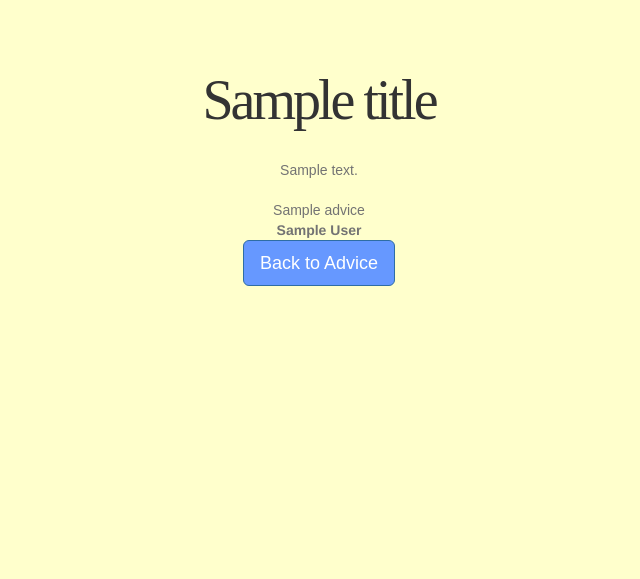
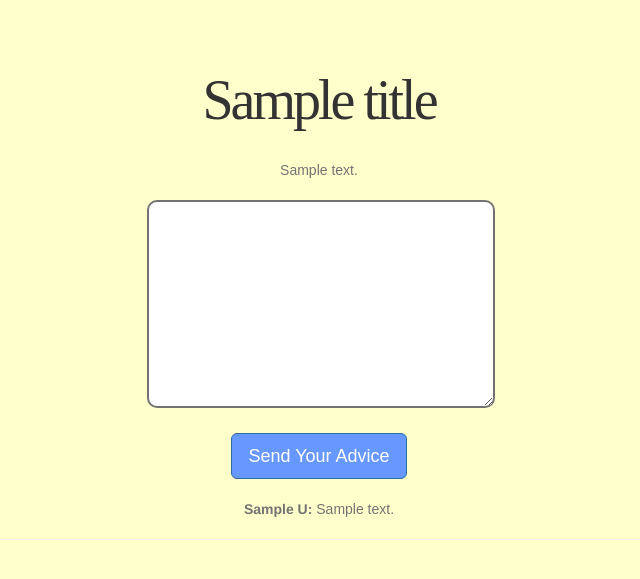
Before and after one commit to KimberleyLawrence/babybook, a Django app: template shower/templates/advice.html in a window 1280 px wide. Shown: the part 139-718 px from the top of the page, without its empty margins (321-961 px from the left). Run offline with Django 3.2, Linux system fonts and the light colour scheme; the template is opened without the code that fills it: most values are stand-ins (such as "Sample title", 1, 10 or a date in 2020); some libraries are stand-ins or nearby versions; some web fonts are replaced.

Commit message:
Re-writing the advice.html to allow user to edit own message

```diff
--- a/shower/models.py
+++ b/shower/models.py
@@ -10,6 +10,9 @@ class Advice(models.Model):
     def __str__(self):
         return self.text
 
+    def text_area_rows(self):
+        text_length = len(self.text)
+        return (text_length / 40) + 3
 
 class Message(models.Model):
     text = models.TextField()
--- a/shower/templates/advice.html
+++ b/shower/templates/advice.html
@@ -1,40 +1,45 @@
 <!DOCTYPE html>
 {% extends "game_template.html" %}
 {% block game_content %}
+<form action="{% url 'advice_new' %}" method=post>
+  {% csrf_token %} <!-- varifys user in order to post -->
+  <p><label for="id_text"></label> <textarea cols="40" id="id_text" name="text" rows="10">
+  </textarea></p>
+  <p><label for="id_user"></label> <input id="id_user" maxlength="50" name="user" value="{{ request.user.id }}" type="hidden" /></p>
+  <input type=submit class="btn btn-primary btn-lg" value="Send Your Advice">
+</form>
+
+{% for advice in advice_list %}
 
 
-{% if not advice %}
-    <form action="{% url 'advice_new' %}" method=post>
-    {% csrf_token %}
-    <p><label for="id_text"></label> <textarea cols="40" id="id_text" name="text" rows="10">
-  </textarea></p>
-  <p><label for="id_user"></label> <input id="id_user" maxlength="50" name="user" value="{{ request.user.id }}" type="hidden" /></p>
-    <input type=submit class="btn btn-primary btn-lg" value="Send Your Advice"></form>
+  <div>
+
+    {% if advice.user == request.user %}
+    <strong>{{ advice.user.first_name }} {{ advice.user.last_name|slice:":1" }}:</strong>
+    <div id="advice_text_{{advice.id}}">{{ advice.text }}
+      <a name='{{advice.id}}' onclick="$('#advice_form_{{advice.id}}').show();$('#advice_text_{{advice.id}}').hide()" >
+        <i class="fa fa-pencil-square-o"></i>
+      </a>
+    </div>
+
+    <form action="{% url 'advice_single' advice.id %}" method=post style="display:none" id="advice_form_{{advice.id}}">
+      {% csrf_token %}
+      <p><textarea cols="40" id="id_text" name="text" rows="{{advice.text_area_rows }}">{{ advice.text }}
+      </textarea></p>
+      <p>
+        <label for="id_user"></label>
+        <input id="id_user" maxlength="50" name="user" value="{{ request.user.id }}" type="hidden" /></p>
+      <input type=submit class="btn btn-primary btn-lg" value="Send Your Advice">
+    </form>
+    {% else %}
     <br>
-    <div class="col-md-offset-3 col-md-6 word-wrap">
-    {% for advice in advice_list %}
-    <a href="{% url 'advice_single' advice.id %}">
-    <strong>{{ advice.user.first_name }} {{ advice.user.last_name|slice:":1" }}:</strong>
-    <div class="visible-xs">
-    {{ advice.text|slice:":150" }}{% if advice.text|length > 150 %}...{% endif %}
-  </div>
-  <div class="hidden-xs">
-    {{ advice.text|slice:":500" }}{% if advice.text|length > 500 %}...{% endif %}
-    <br>
-  </div>
-    <br>
-  </a>
+  <strong>{{ advice.user.first_name }} {{ advice.user.last_name|slice:":1" }}:</strong>
 
-    {% endfor %}
-    {% else %}
-    <div class="col-md-offset-3 col-md-6"> {{ advice }}
-      <br>
-    <strong>{{ advice.user.first_name }} {{ advice.user.last_name }}</strong>
-<br>
-      <a href="{% url 'advice' %}" class="btn btn-primary btn-lg">Back to Advice</a>
-    </div>
-    {% endif %}
-  </div>
+  {{ advice.text }}
+  {% endif %}
+  <br>
+</div>
+<hr>
+{% endfor %}
 
-  </div>
 {% endblock %}
--- a/shower/templates/game_template.html
+++ b/shower/templates/game_template.html
@@ -14,7 +14,7 @@
     &nbsp;
     <br>
     {% if form.errors %}
-
+    <br>
 
     <div class="alert alert-danger alert-dismissible" role="alert">
       <button type="button" class="close" data-dismiss="alert" aria-label="Close"><span aria-hidden="true">&times;</span></button>
```
Also changed, not shown: shower/templates/old_advice.html (added, +40 -0 lines), shower/views.py (+7 -1 lines).
